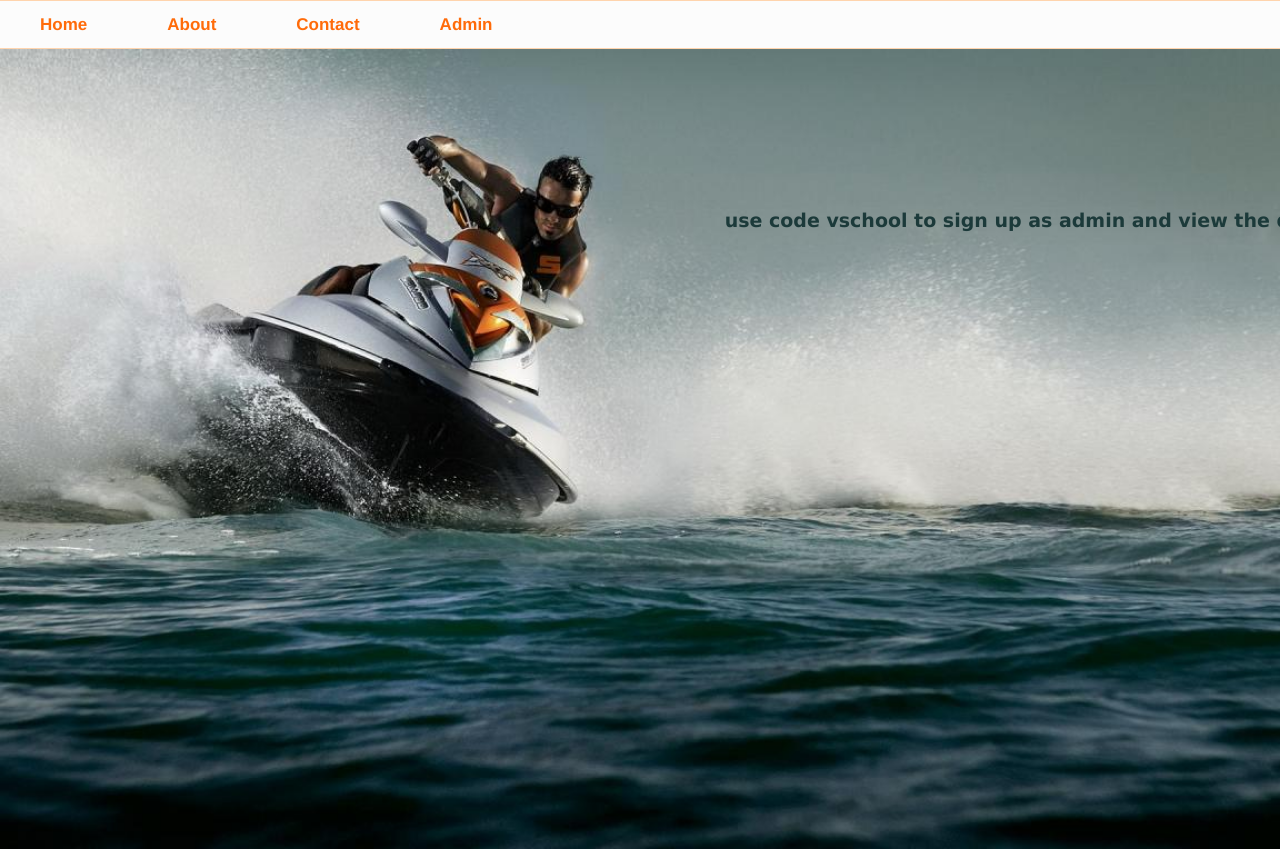
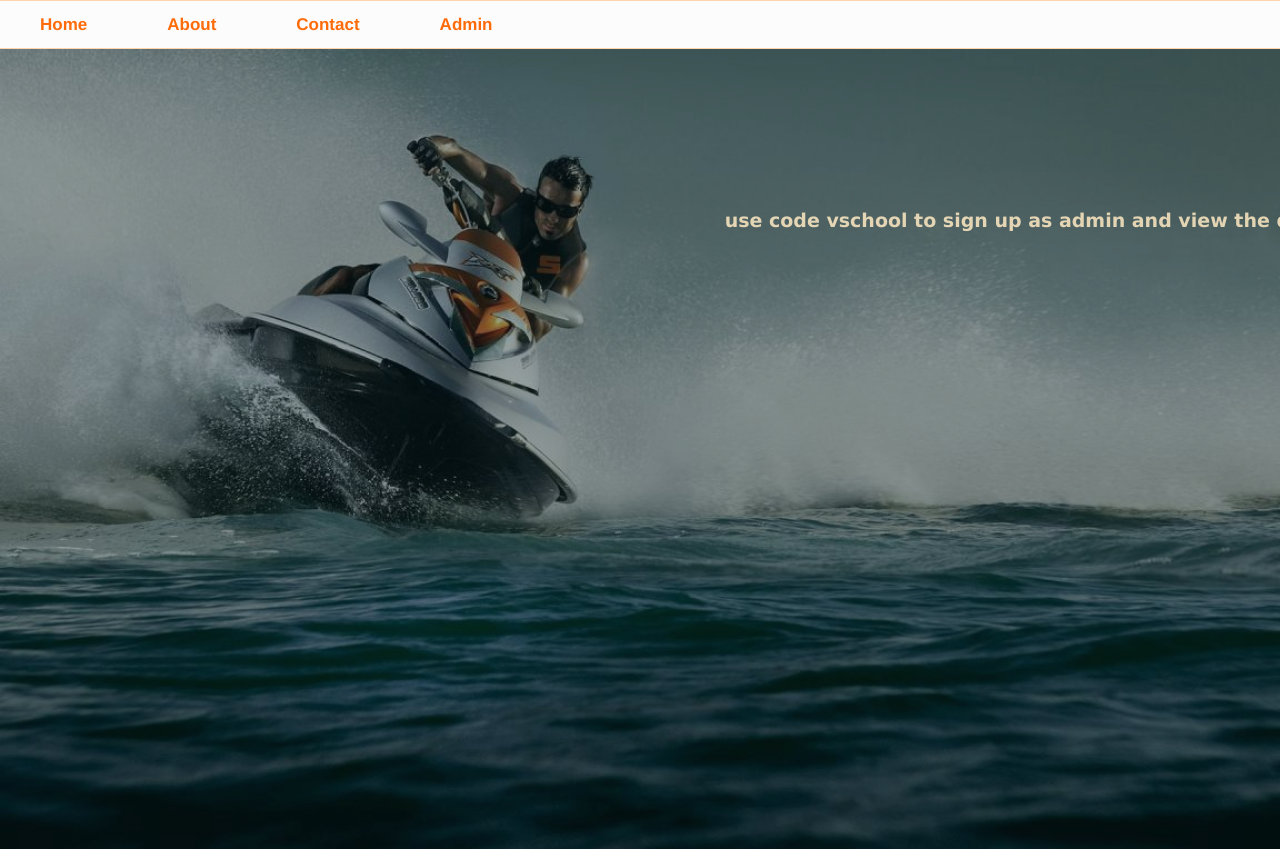
Before and after one commit to alexnmc/appointment-booking, a React (Create React App) app in the folder client/: page /about in a window 1280 px wide. Built offline with nearby package versions, Linux system fonts and the light colour scheme.

Commit message:
select and options added for admin

```diff
--- a/client/src/About.js
+++ b/client/src/About.js
@@ -3,9 +3,9 @@ import React from 'react'
 const About = () => {
     return (
         <div className="about">
-
-            <p className = "aboutText">use code vschool to sign up as admin and view the database</p>
-
+            <div className="about2">
+                <p className = "aboutText">use code vschool to sign up as admin and view the database</p>
+            </div>
         </div>
     )
 }
--- a/client/src/style.css
+++ b/client/src/style.css
@@ -523,8 +523,14 @@ input{
     overflow: scroll;
 }
 
+.about2{
+height:100vh;
+width:100vw;
+background-color: rgba(5, 32, 36, 0.424);
+}
+
 .aboutText{
-     color: #1c3a3a;
+     color: #ffeac3d8;
      font-family: verdana;
      margin-left: 700px;
      width: 700px;
```
